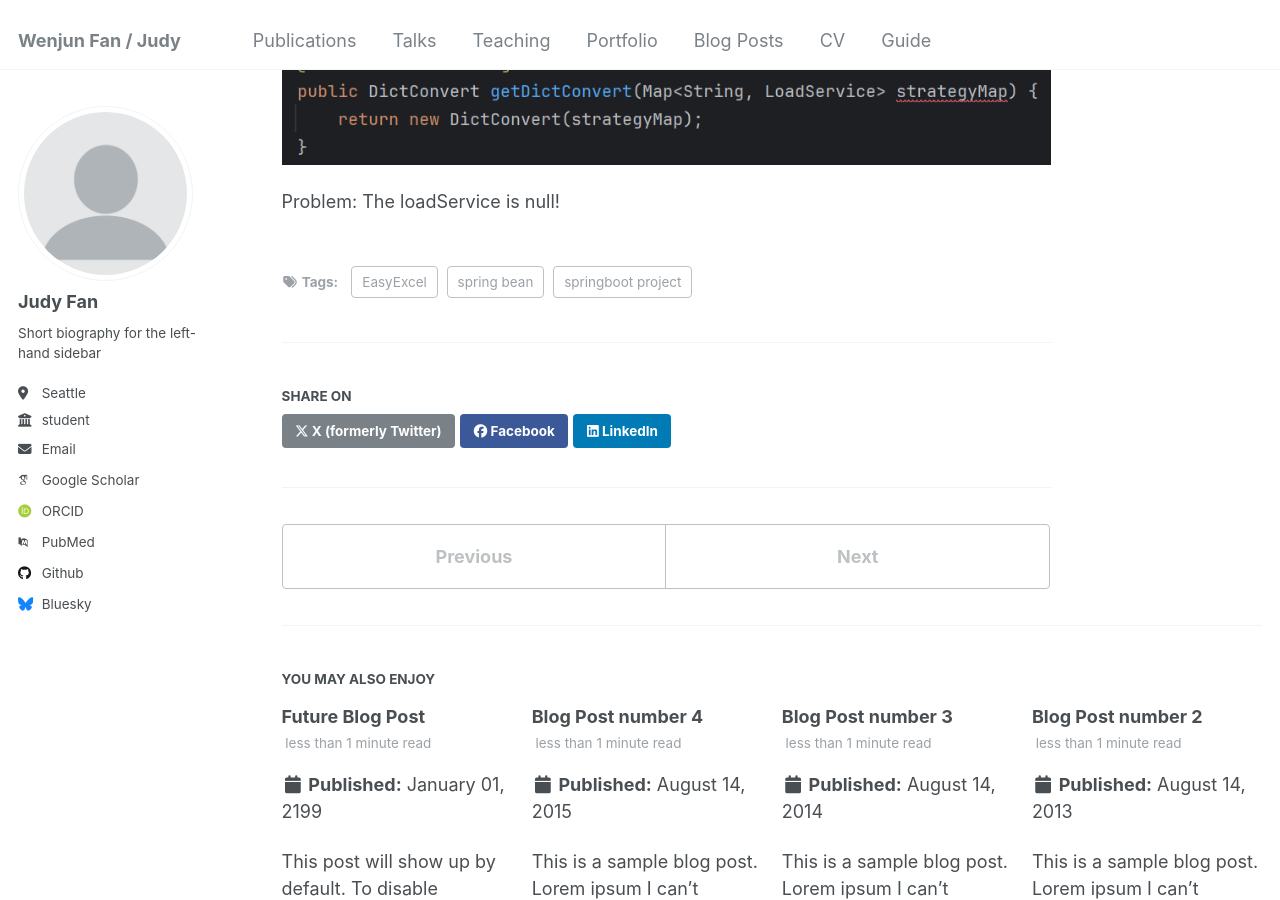
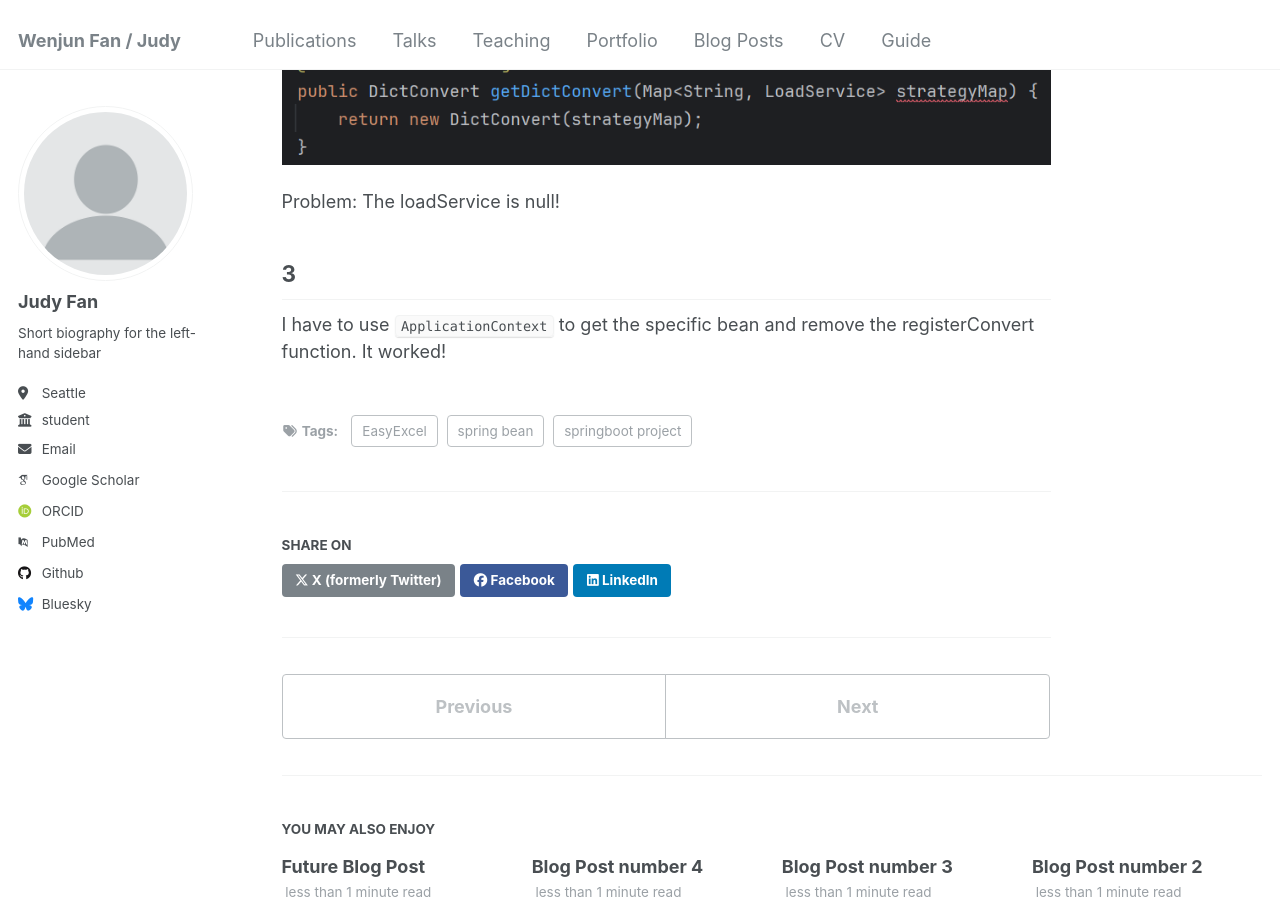
Before and after one commit to wjune5/wjune5.github.io, a Jekyll site: the page built from _posts/2025-01-04-blog-post-1.md, in a window 1280 px wide and 900 px high, scrolled down 1163 px. Built offline with Jekyll 4.4.1, drawn with Linux system fonts in a browser that asks for light colours; some web fonts are replaced.

Commit message:
Update 2025-01-04-blog-post-1.md

```diff
--- a/_posts/2025-01-04-blog-post-1.md
+++ b/_posts/2025-01-04-blog-post-1.md
@@ -37,3 +37,8 @@ Then in Convert, I extract the specific implements through the value of an annot
 ![DictConvert](https://github.com/wjune5/wjune5.github.io/blob/master/images/2025-01-04_004606.png)
 
 Problem: The loadService is null!
+
+3
+-----
+I have to use  `ApplicationContext` to get the specific bean and remove the registerConvert function.
+It worked!
```
